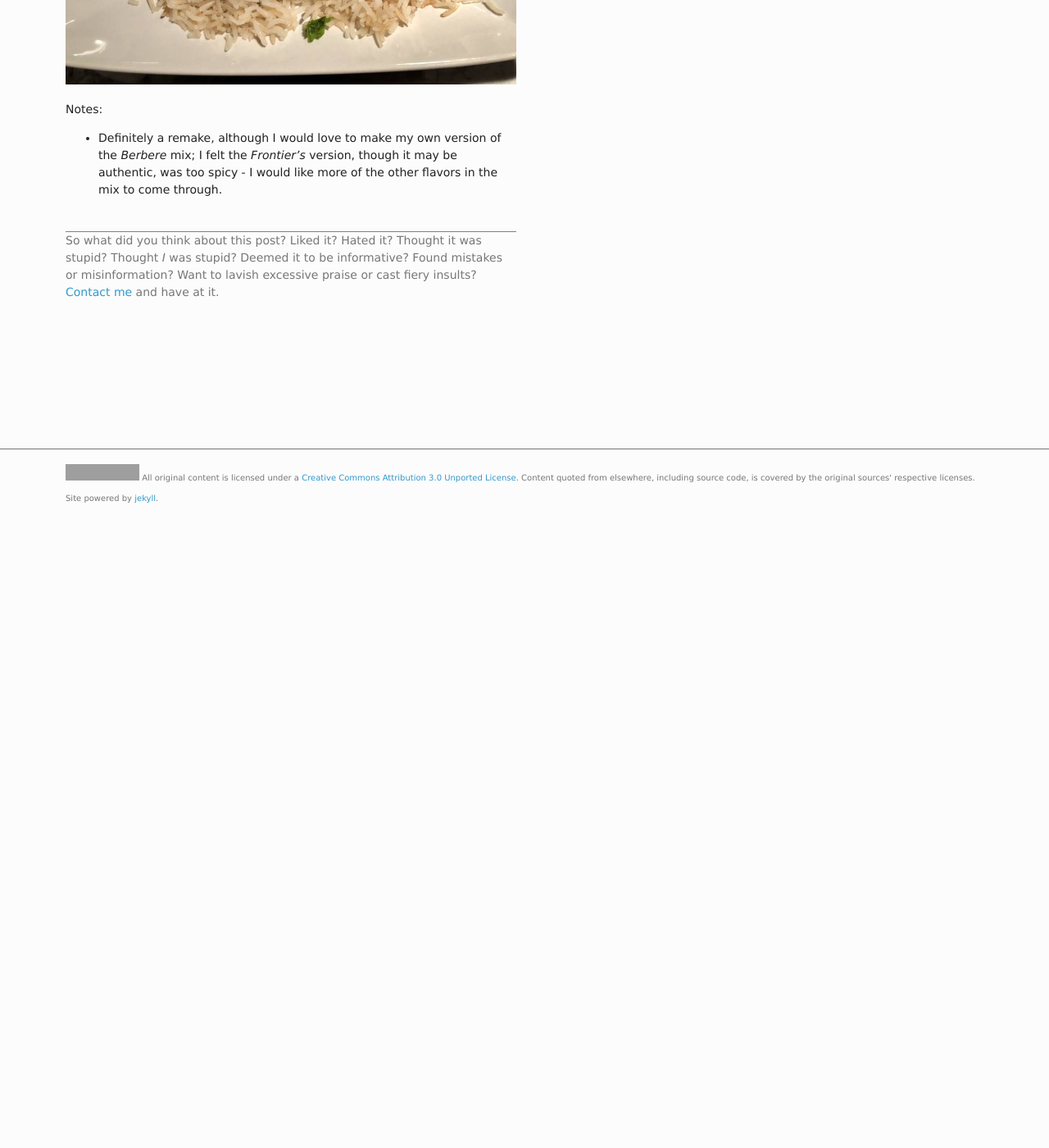
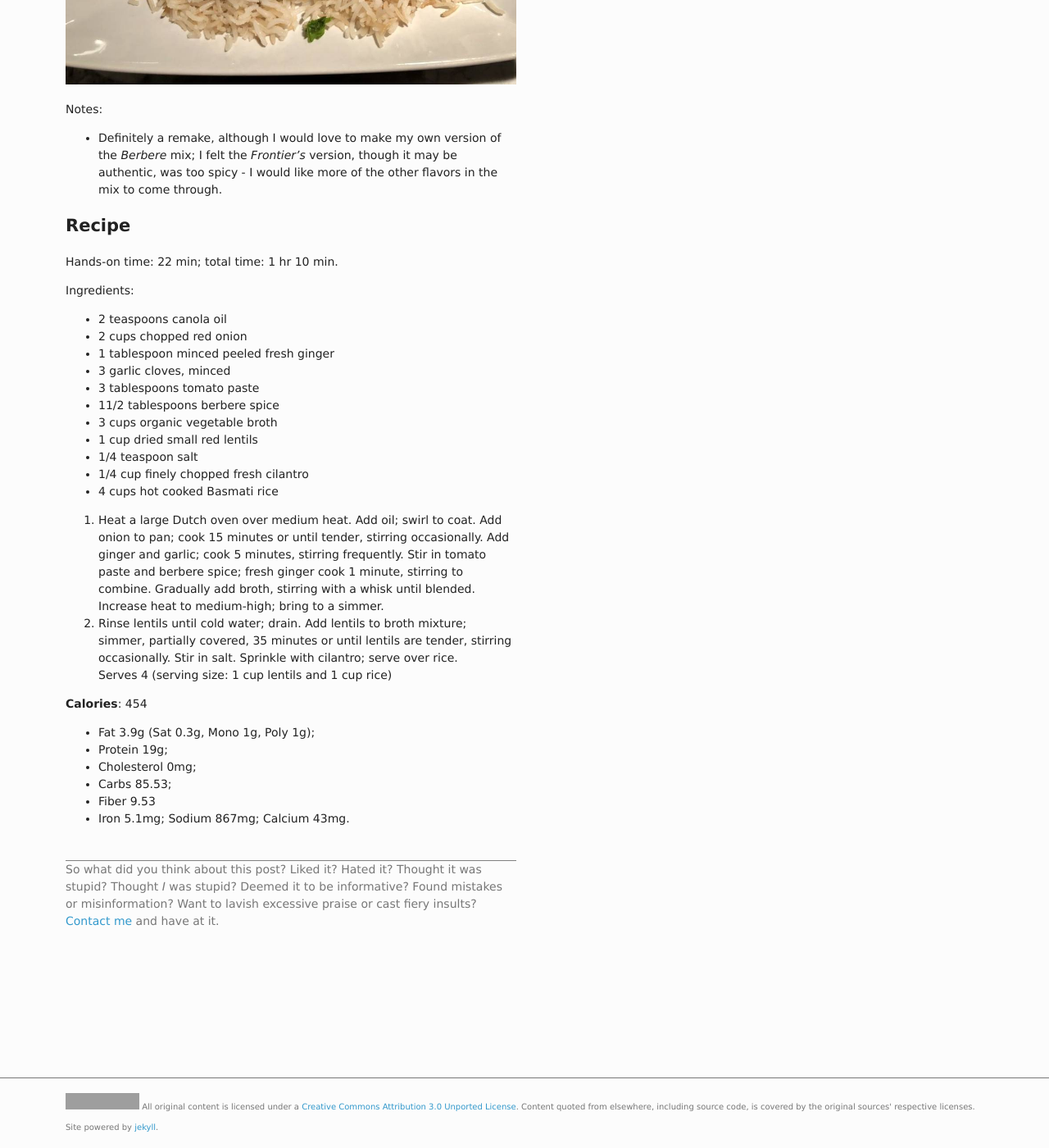
Before and after one commit to AYearOf/ayearof.github.io, a Jekyll site: the page built from _posts/2018-01-11-mesir_wat.md, in a window 1280 px wide and 1400 px high, scrolled down 749 px. Shown: the whole window at 82% size. Built offline with Jekyll 4.4.1, drawn with Linux system fonts in a browser that asks for light colours; before the commit the page ends 1382 px from its top, so only the background shows below that; grey boxes are pictures that could not be loaded.

Commit message:
Added recipe for Mesir Wat

```diff
--- a/_posts/2018-01-11-mesir_wat.md
+++ b/_posts/2018-01-11-mesir_wat.md
@@ -24,3 +24,44 @@ Notes:
   *Berbere* mix; I felt the *Frontier's* version, though it may be authentic,
   was too spicy - I would like more of the other flavors in the mix
   to come through.
+
+## Recipe
+
+Hands-on time: 22 min; total time: 1 hr 10 min.
+
+
+Ingredients:
+
+* 2 teaspoons canola oil
+* 2 cups chopped red onion
+* 1 tablespoon minced peeled fresh ginger
+* 3 garlic cloves, minced
+* 3 tablespoons tomato paste
+* 11/2 tablespoons berbere spice
+* 3 cups organic vegetable broth
+* 1 cup dried small red lentils
+* 1/4 teaspoon salt
+* 1/4 cup finely chopped fresh cilantro
+* 4 cups hot cooked Basmati rice
+
+1. Heat a large Dutch oven over medium heat. Add oil; swirl to coat.
+   Add onion to pan; cook 15 minutes or until tender, stirring
+   occasionally. Add ginger and garlic; cook 5 minutes,
+   stirring frequently. Stir in tomato paste and berbere spice;
+   fresh ginger cook 1 minute, stirring to combine.
+   Gradually add broth, stirring with a whisk
+   until blended. Increase heat to medium-high; bring to a simmer.
+2. Rinse lentils until cold water; drain. Add lentils to broth mixture;
+   simmer, partially covered, 35 minutes or until lentils are tender,
+   stirring occasionally. Stir in salt. Sprinkle with cilantro;
+   serve over rice.
+   Serves 4 (serving size: 1 cup lentils and 1 cup rice)
+
+**Calories**: 454
+
+* Fat 3.9g (Sat 0.3g, Mono 1g, Poly 1g);
+* Protein 19g;
+* Cholesterol 0mg;
+* Carbs 85.53;
+* Fiber 9.53
+* Iron 5.1mg; Sodium 867mg; Calcium 43mg.
```
